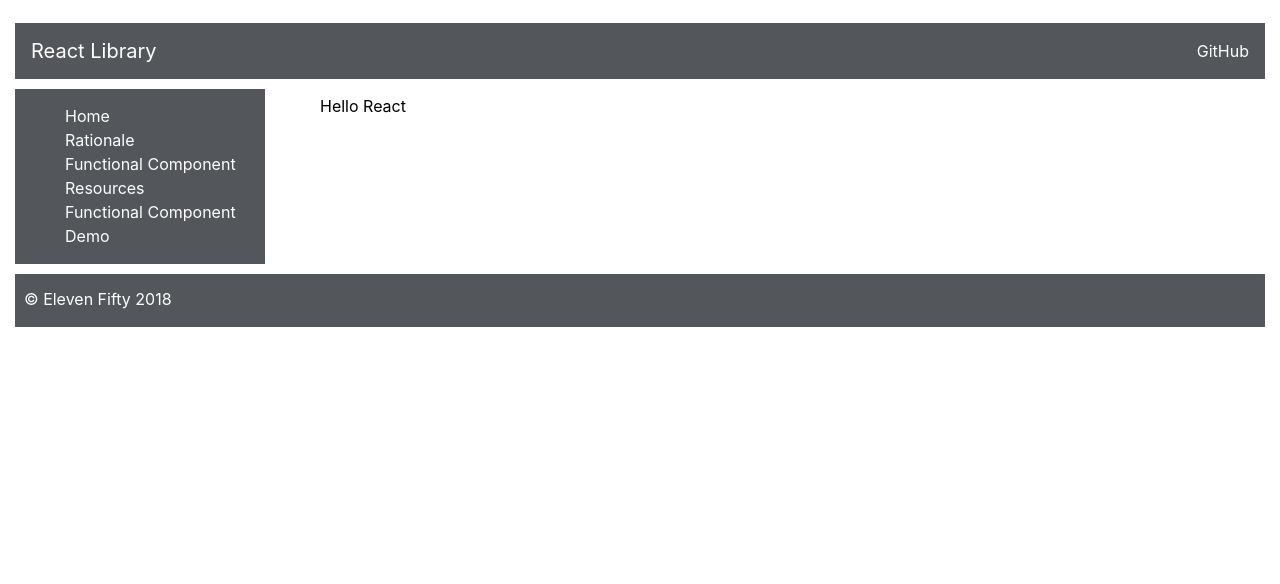
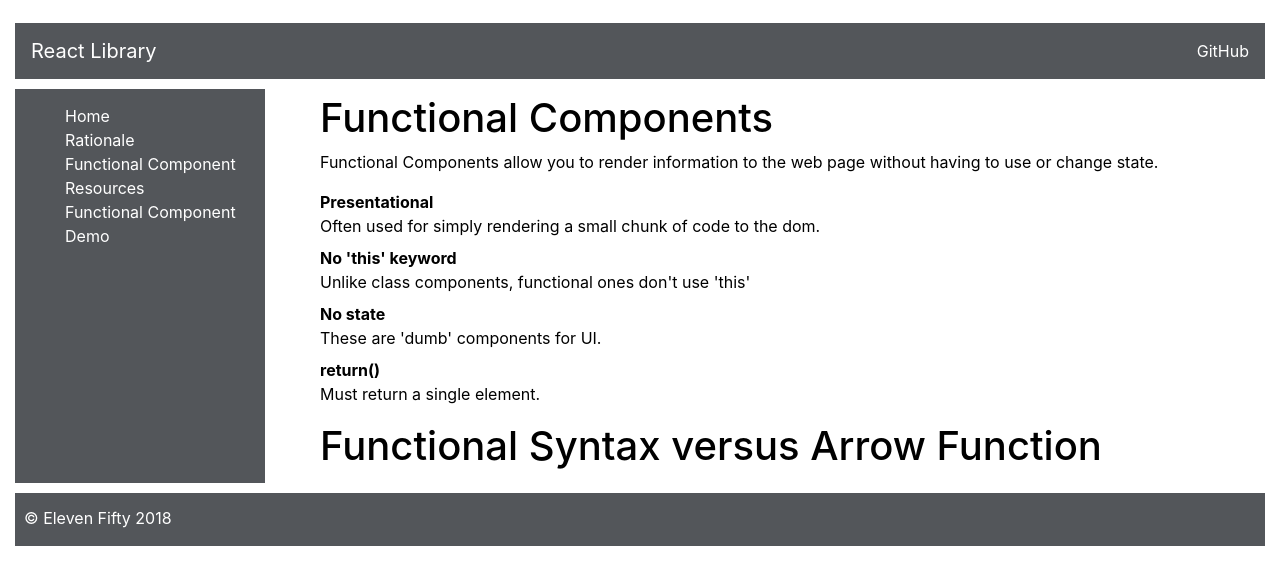
Before and after one commit to scottjstewart/new-project-prac, a React (Create React App) app: page /functionaldemo in a window 1280 px wide. Shown: the top 584 px of the page. Built offline with nearby package versions, Linux system fonts and the light colour scheme.

Commit message:
added information to fill the functional component demo section

```diff
--- a/src/components/concepts/FunctionalComponentDemo.js
+++ b/src/components/concepts/FunctionalComponentDemo.js
@@ -4,7 +4,24 @@ const FunctionalCompnentDemo = () => {
   return (
     <div className="main">
       <div className="mainDiv">
-        <div>Hello React</div>
+        <h1>Functional Components</h1>
+        <p>
+          Functional Components allow you to render information to the web page
+          without having to use or change state.
+        </p>
+        <dl>
+          <dt>Presentational</dt>
+          <dd>
+            Often used for simply rendering a small chunk of code to the dom.
+          </dd>
+          <dt>No 'this' keyword</dt>
+          <dd>Unlike class components, functional ones don't use 'this'</dd>
+          <dt>No state</dt>
+          <dd>These are 'dumb' components for UI.</dd>
+          <dt>return()</dt>
+          <dd>Must return a single element.</dd>
+        </dl>
+        <h1>Functional Syntax versus Arrow Function</h1>
       </div>
     </div>
   );
```
